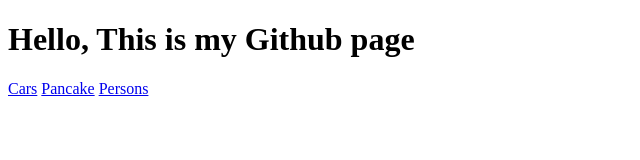
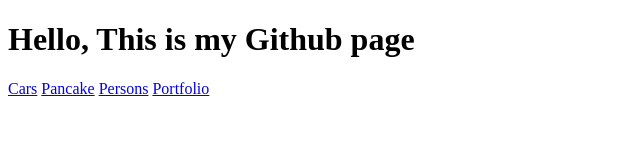
Before and after one commit to Pujakumari1511/Pujakumari1511.github.io, a plain HTML site: page index.html in a window 1280 px wide. Shown: the full height of the page, 0-640 px from the left. Drawn offline with Linux system fonts and the light colour scheme.

Commit message:
Write portfolio link in index file

```diff
--- a/index.html
+++ b/index.html
@@ -12,6 +12,7 @@
     <a href="cars">Cars</a>
     <a href="pancake">Pancake</a>
     <a href="persons">Persons</a>
+    <a href="portfolio">Portfolio</a>
 
 </body>
 </html>
```
